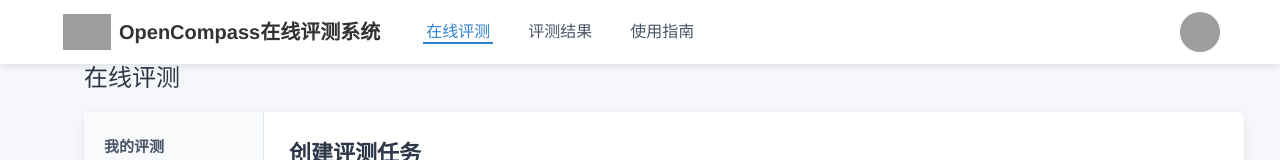
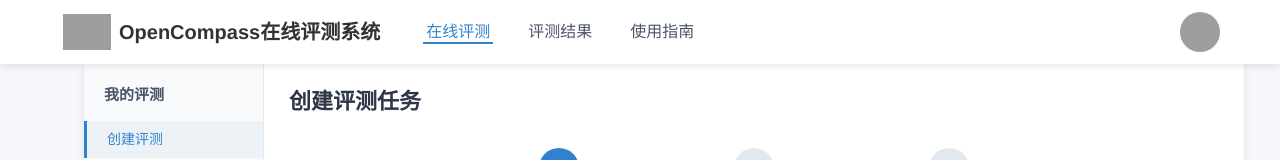
Before and after one commit to domonic18/ai-eval-system, a Vue app in the folder apps/web/: page /evaluation in a window 1280 px wide. Shown: the top 160 px of the page. Built offline with nearby package versions, Linux system fonts and the light colour scheme; no server answers; sample sign-in values are in the browser's storage; grey boxes are pictures that could not be loaded.

Commit message:
去掉在线评测页面上方的标题

```diff
--- a/apps/web/src/views/EvaluationView.vue
+++ b/apps/web/src/views/EvaluationView.vue
@@ -2,8 +2,6 @@
   <MainLayout>
     <div class="evaluation-page page-content">
       <div class="evaluation-container">
-        <h1 class="page-title">在线评测</h1>
-
         <div class="evaluation-content">
           <!-- 左侧边栏 -->
           <div class="sidebar">
@@ -530,7 +528,7 @@
 .main-content {
   flex: 1;
   padding: 25px;
-  min-height: 600px;
+  min-height: 700px;
   min-width: 0;
   overflow-x: auto;
 }
--- a/apps/web/src/views/HomeView.vue
+++ b/apps/web/src/views/HomeView.vue
@@ -98,7 +98,7 @@
 </script>
 
 <style scoped>
-.home-page {
+ .home-page {
   width: 100%;
 }
 
```
